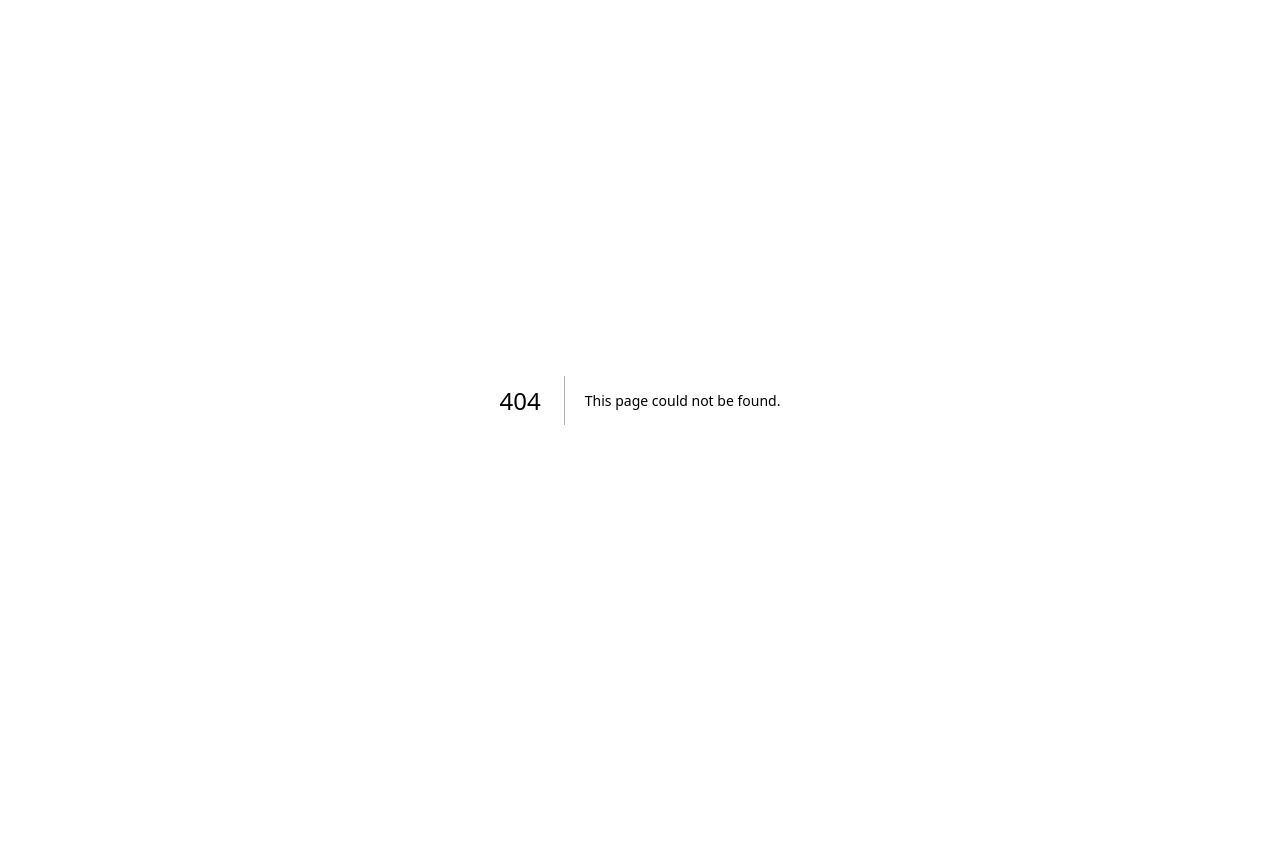
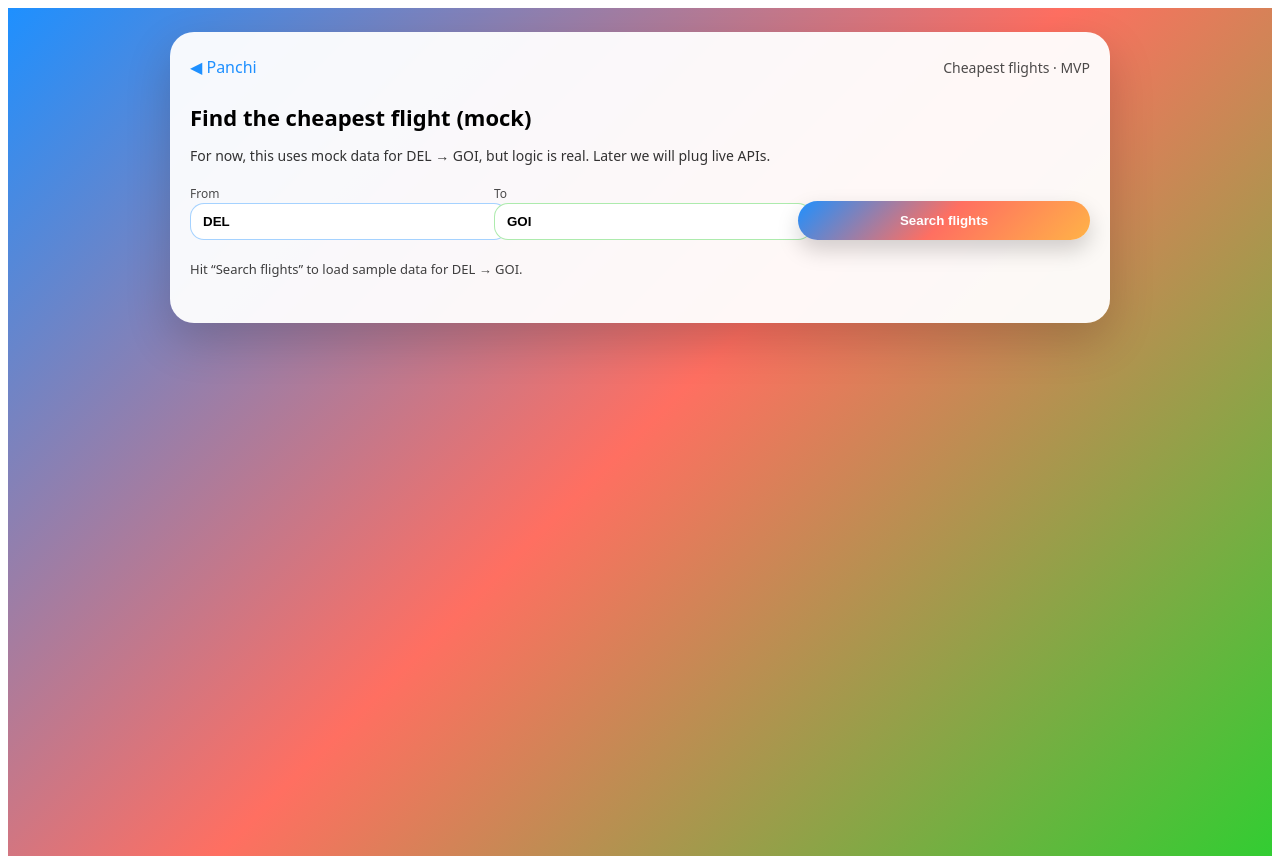
Before and after one commit to anil2941985/panchi-app, a Next.js app: page /search in a window 1280 px wide. Before the commit this address had no page. Before the commit the page ends 800 px from the top, so only its background shows below. Built offline with nearby package versions, Linux system fonts and the light colour scheme.

Commit message:
Create search.js

```diff
--- /dev/null
+++ b/pages/search.js
@@ -0,0 +1,231 @@
+import { useState } from "react";
+
+export default function Search() {
+  const [origin, setOrigin] = useState("DEL");
+  const [destination, setDestination] = useState("GOI");
+  const [loading, setLoading] = useState(false);
+  const [flights, setFlights] = useState([]);
+  const [error, setError] = useState("");
+
+  async function handleSearch(e) {
+    e.preventDefault();
+    setLoading(true);
+    setError("");
+    setFlights([]);
+
+    try {
+      const params = new URLSearchParams({
+        origin,
+        destination,
+      }).toString();
+
+      const res = await fetch(`/api/mockFlights?${params}`);
+      if (!res.ok) throw new Error("Failed to fetch flights");
+      const data = await res.json();
+      setFlights(data);
+    } catch (err) {
+      setError("Could not load flights right now. Please try again.");
+      console.error(err);
+    } finally {
+      setLoading(false);
+    }
+  }
+
+  const cheapest = flights[0];
+
+  return (
+    <main
+      style={{
+        fontFamily: "Poppins, system-ui, sans-serif",
+        minHeight: "100vh",
+        padding: "24px",
+        background:
+          "linear-gradient(135deg, #1E90FF 0%, #FF6F61 50%, #32CD32 100%)",
+      }}
+    >
+      <div
+        style={{
+          maxWidth: 900,
+          margin: "0 auto",
+          background: "rgba(255,255,255,0.95)",
+          borderRadius: 24,
+          padding: "24px 20px 32px",
+          boxShadow: "0 18px 45px rgba(0,0,0,0.18)",
+        }}
+      >
+        <header
+          style={{
+            display: "flex",
+            justifyContent: "space-between",
+            alignItems: "center",
+            marginBottom: 24,
+          }}
+        >
+          <a href="/" style={{ textDecoration: "none", color: "#1E90FF" }}>
+            ◀︎ Panchi
+          </a>
+          <div style={{ fontSize: 14, opacity: 0.7 }}>Cheapest flights · MVP</div>
+        </header>
+
+        <h1 style={{ fontSize: 22, marginBottom: 8 }}>
+          Find the cheapest flight (mock)
+        </h1>
+        <p style={{ fontSize: 14, opacity: 0.8, marginBottom: 16 }}>
+          For now, this uses mock data for DEL → GOI, but logic is real. Later we
+          will plug live APIs.
+        </p>
+
+        <form
+          onSubmit={handleSearch}
+          style={{
+            display: "grid",
+            gap: 12,
+            gridTemplateColumns: "repeat(auto-fit,minmax(130px,1fr))",
+            marginBottom: 20,
+          }}
+        >
+          <div>
+            <label style={{ fontSize: 12, opacity: 0.7 }}>From</label>
+            <input
+              value={origin}
+              onChange={(e) => setOrigin(e.target.value.toUpperCase())}
+              style={{
+                width: "100%",
+                padding: "10px 12px",
+                borderRadius: 14,
+                border: "1px solid rgba(30,144,255,0.4)",
+                fontWeight: 600,
+              }}
+            />
+          </div>
+          <div>
+            <label style={{ fontSize: 12, opacity: 0.7 }}>To</label>
+            <input
+              value={destination}
+              onChange={(e) => setDestination(e.target.value.toUpperCase())}
+              style={{
+                width: "100%",
+                padding: "10px 12px",
+                borderRadius: 14,
+                border: "1px solid rgba(50,205,50,0.4)",
+                fontWeight: 600,
+              }}
+            />
+          </div>
+          <div
+            style={{
+              display: "flex",
+              alignItems: "flex-end",
+              marginTop: 4,
+            }}
+          >
+            <button
+              type="submit"
+              disabled={loading}
+              style={{
+                width: "100%",
+                padding: "12px 16px",
+                borderRadius: 20,
+                border: "none",
+                cursor: "pointer",
+                background:
+                  "linear-gradient(135deg,#1E90FF 0%,#FF6F61 50%,#FFB347 100%)",
+                color: "#fff",
+                fontWeight: 600,
+                boxShadow: "0 10px 22px rgba(0,0,0,0.18)",
+                opacity: loading ? 0.7 : 1,
+              }}
+            >
+              {loading ? "Searching..." : "Search flights"}
+            </button>
+          </div>
+        </form>
+
+        {error && (
+          <div
+            style={{
+              marginBottom: 16,
+              padding: 10,
+              borderRadius: 12,
+              background: "#FFF4F4",
+              color: "#B00020",
+              fontSize: 13,
+            }}
+          >
+            {error}
+          </div>
+        )}
+
+        {flights.length > 0 && (
+          <>
+            <h2 style={{ fontSize: 18, marginBottom: 8 }}>Results</h2>
+            <p style={{ fontSize: 13, opacity: 0.7, marginBottom: 10 }}>
+              Sorted by price (lowest first).
+            </p>
+
+            {cheapest && (
+              <div
+                style={{
+                  marginBottom: 16,
+                  padding: 14,
+                  borderRadius: 18,
+                  background:
+                    "linear-gradient(135deg,#32CD32 0%,#FFB347 100%)",
+                  color: "#fff",
+                }}
+              >
+                <div
+                  style={{
+                    fontSize: 12,
+                    textTransform: "uppercase",
+                    opacity: 0.8,
+                  }}
+                >
+                  Cheapest Today 🔥
+                </div>
+                <div style={{ fontSize: 16, fontWeight: 700 }}>
+                  {cheapest.provider} · {cheapest.flight_no}
+                </div>
+                <div style={{ fontSize: 14 }}>
+                  {cheapest.depart} → {cheapest.arrive} · {cheapest.duration}
+                </div>
+                <div style={{ fontSize: 18, marginTop: 4 }}>
+                  ₹{cheapest.price}
+                </div>
+              </div>
+            )}
+
+            {flights.slice(1).map((f, idx) => (
+              <div
+                key={idx}
+                style={{
+                  marginBottom: 10,
+                  padding: 12,
+                  borderRadius: 14,
+                  background: "#F7FAFF",
+                  border: "1px solid rgba(30,144,255,0.16)",
+                }}
+              >
+                <div style={{ fontWeight: 600 }}>
+                  {f.provider} · {f.flight_no}
+                </div>
+                <div style={{ fontSize: 13, opacity: 0.8 }}>
+                  {f.depart} → {f.arrive} · {f.duration}
+                </div>
+                <div style={{ marginTop: 4, fontWeight: 600 }}>
+                  ₹{f.price}
+                </div>
+              </div>
+            ))}
+          </>
+        )}
+
+        {flights.length === 0 && !loading && !error && (
+          <p style={{ fontSize: 13, opacity: 0.75, marginTop: 12 }}>
+            Hit “Search flights” to load sample data for DEL → GOI.
+          </p>
+        )}
+      </div>
+    </main>
+  );
+              }
```
